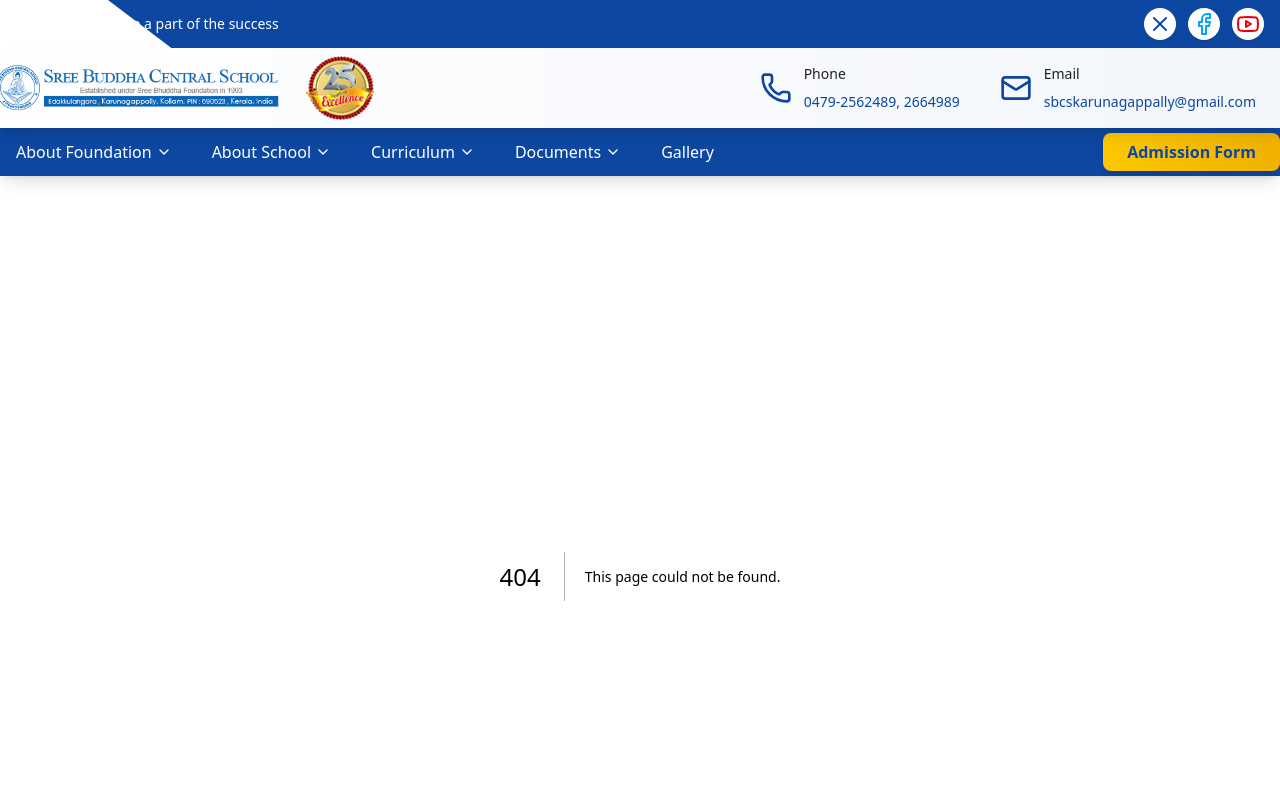
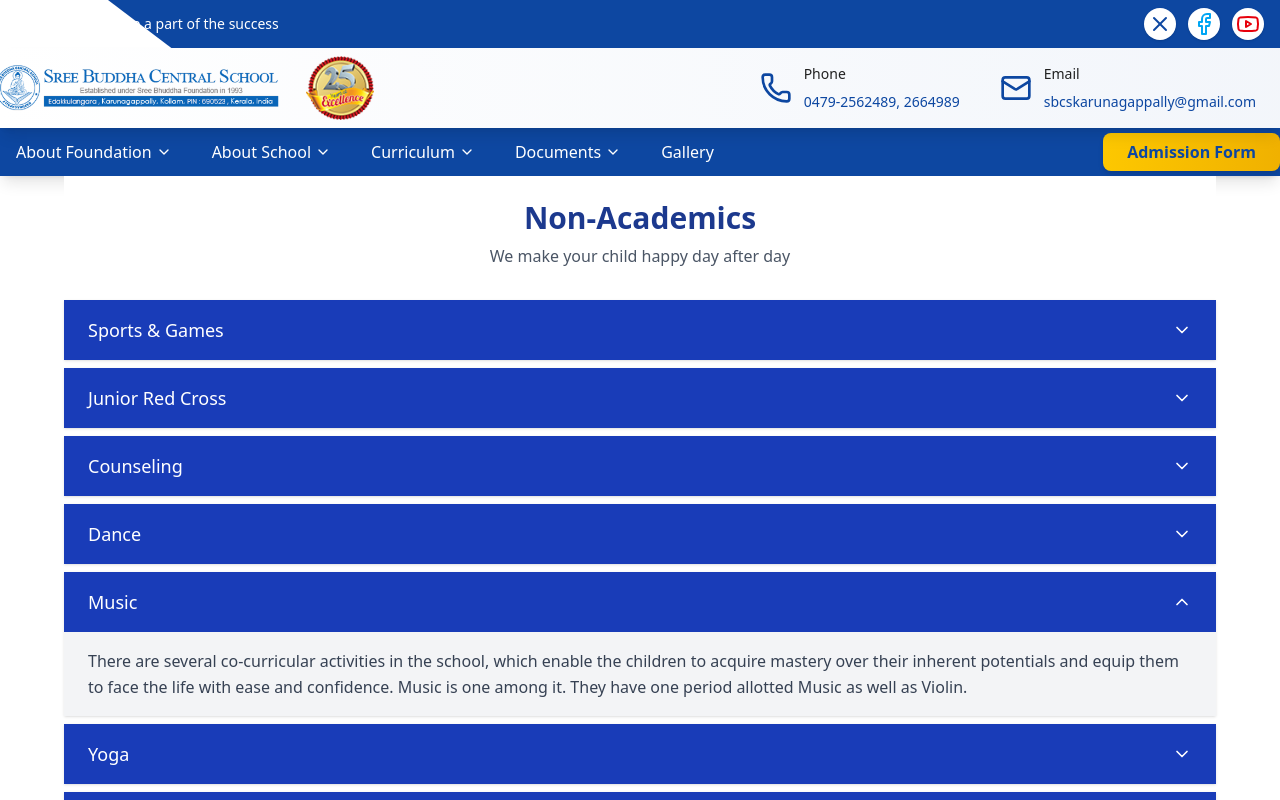
Before and after one commit to astralynetechnologies/sree-budha-school, a Next.js app: page /carriculum/nonacademics in a window 1280 px wide. Before the commit this address had no page. Shown: the top 800 px of the page. Built offline with nearby package versions, Linux system fonts and the light colour scheme.

Commit message:
Add new pages for Labs and Non-Academics, featuring detailed descriptions and interactive sections to enhance curriculum content and user engagement.

```diff
--- /dev/null
+++ b/src/pages/carriculum/labs.jsx
@@ -0,0 +1,94 @@
+import React from 'react';
+
+const labs = () => {
+  const academicSections = [
+    {
+      title: "Computer Science Lab",
+      image: "/computer-lab.png",
+      text: "Computer Education initiates our young students into the captivating world of computing, and introduces them to its wide and ever increasing range of applications. Computer training has been introduced since June 1996. We make sure that high end machines are available for each child. We have two computer labs each for primary as well as higher section. Primary section computer lab is having 15 computers and higher section having 40 computers, printer, speakers, LCD projector as well as internet connection. Online programmes in addition to competitions are held here. We aim at budding technologically talented team of students."
+    },
+    {
+      title: "ATAL Tinkering Lab",
+      image: "/atal-lab.png",
+      text: "The Atal Tinkering Lab, established in our school in 2018 under the Atal Innovation Mission by NITI Aayog, is designed to nurture creativity, innovation, and problem-solving skills among students. The lab is equipped with advanced tools such as 3D printers, robotics kits, microcontrollers, and sensors, enabling hands-on learning and bridging the gap between theory and practice. Guided by experts, students work on real-world projects, develop design-thinking skills, and prepare for future challenges in science, technology, and innovation, shaping them into the innovators and entrepreneurs of tomorrow."
+    },
+    {
+      title: "Physics Lab",
+      image: "/physics-lab.png",
+      text: "What they see is what they learn well and retain – this is the philosophy behind introducing smart class digital learning for students at Sree Buddha. We started Smart Class Facility in our school since 2011.We see how quickly the world is integrating more technology into everyday life. Part of our IT goal is to bring clarity in perception and guidance to our students so they are able to fully utilize these tools and experience how new software, hardware and infrastructures can enhance the way they think, collaborate and innovate. All our classes are equipped with the facility."
+    },
+    {
+      title: "Mathematics Lab",
+      image: "/maths-lab.png",
+      text: "Mathematics lab, a fresh concept in the educational field, helps students to understand mathematical principles through exercises, models and teaching aids. The Maths lab provides an opportunity for the students to discover Mathematics through doing. The activities help to visualise, manipulate, reason and creating interest among children. It is a place to enjoy Mathematics through informal exploration. The activities suitable for students of class 6 to 12 are included in the Mathematics laboratory. The activities are done individually by students under the guidance of a teacher. The activities are intended to give children an experience of doing Maths."
+    },
+    {
+      title: "Chemistry Lab",
+      image: "/chemistry-lab.png",
+      text: "The Chemistry Lab at Sree Buddha Central School is spacious and well-equipped, accommodating 50-60 students at a time. Stocked with all necessary chemicals and reagents as per the NCERT syllabus, it enables teachers and students to carry out a wide range of activities and experiments effectively. Students are trained to follow proper laboratory procedures, familiarize themselves with materials, and review safety data sheets before use. Clear safety rules—such as reporting accidents, keeping pathways clear, tying back hair, and wearing suitable clothing—are strictly followed. This ensures a safe, organized, and engaging environment for exploring the wonders of chemistry through hands-on learning."
+    },
+    {
+      title: "Biology Lab",
+      image: "/library.png",
+      text: "The Biology Lab at our school is well-equipped with preserved specimens, slides, models, and visual charts, fostering scientific curiosity and hands-on learning. Students from classes IX to XII regularly perform practicals, while other classes occasionally use the lab for general science activities. Equipped with updated instruments and materials each year, the lab provides an engaging environment where observation and experimentation enhance understanding, making science learning more interactive, enjoyable, and effective."
+    },
+  ];
+
+  return (
+    <div className="min-h-screen bg-white py-8 md:py-12 px-4 sm:px-6">
+      <div className="max-w-6xl mx-auto">
+        {/* Header Section */}
+        <div className="text-center mb-8 md:mb-12">
+          <h1 className="text-3xl sm:text-4xl font-bold mb-4 text-blue-900">
+            Our Labs
+          </h1>
+          <p className="text-base sm:text-lg text-gray-600">
+            We make your child happy day after day
+          </p>
+        </div>
+
+        {/* Medium of Instruction Section */}
+        <div className="mb-8">
+          <div className="border-l-4 border-blue-600 pl-4 mb-6 md:mb-8">
+            <h2 className="text-lg sm:text-xl font-bold text-blue-900 uppercase tracking-wide">
+              MEDIUM OF INSTRUCTION
+            </h2>
+          </div>
+
+          {/* Content Blocks */}
+          <div className="space-y-8 md:space-y-12">
+            {academicSections.map((section, index) => (
+              <div
+                key={index}
+                className="w-full max-w-full text-dark bg-white rounded-lg overflow-hidden shadow-md md:shadow-lg transition-all duration-300 hover:shadow-xl"
+              >
+                <div className={`flex flex-col ${index % 2 === 0 ? 'md:flex-row' : 'md:flex-row-reverse'} h-full`}>
+                  {/* Image Section */}
+                  <div className="w-full md:w-[301px] flex-shrink-0 h-48 md:h-64">
+                    <img
+                      src={section.image}
+                      alt={section.title}
+                      className="w-full h-full object-cover"
+                    />
+                  </div>
+
+                  {/* Content Section */}
+                  <div className="flex-1 p-4 md:p-6">
+                    <h3 className="text-lg md:text-xl font-semibold mb-3 text-gray-800">
+                      {section.title}
+                    </h3>
+                    <p className="text-sm md:text-base leading-relaxed text-gray-700 text-justify">
+                      {section.text}
+                    </p>
+                  </div>
+                </div>
+              </div>
+            ))}
+          </div>
+        </div>
+      </div>
+    </div>
+  );
+};
+
+export default labs;
--- /dev/null
+++ b/src/pages/carriculum/nonacademics.jsx
@@ -0,0 +1,69 @@
+import React, { useState } from 'react';
+import { ChevronDown, ChevronUp } from 'lucide-react';
+
+const nonacademics = () => {
+  const [expandedSections, setExpandedSections] = useState({
+    music: true // Music section starts expanded as shown in the image
+  });
+
+  const toggleSection = (section) => {
+    setExpandedSections(prev => ({
+      ...prev,
+      [section]: !prev[section]
+    }));
+  };
+
+  const sections = [
+    { id: 'sports', title: 'Sports & Games' },
+    { id: 'redcross', title: 'Junior Red Cross' },
+    { id: 'counseling', title: 'Counseling' },
+    { id: 'dance', title: 'Dance' },
+    {
+      id: 'music',
+      title: 'Music',
+      content: 'There are several co-curricular activities in the school, which enable the children to acquire mastery over their inherent potentials and equip them to face the life with ease and confidence. Music is one among it. They have one period allotted Music as well as Violin.'
+    },
+    { id: 'yoga', title: 'Yoga' },
+    { id: 'houses', title: 'Houses' },
+    { id: 'club', title: 'Club Activities' }
+  ];
+
+  return (
+    <div className="max-w-6xl mx-auto py-6 bg-accent">
+      {/* Header */}
+      <div className="text-center mb-8">
+        <h1 className="text-3xl font-bold text-blue-900 mb-2">Non-Academics</h1>
+        <p className="text-gray-600">We make your child happy day after day</p>
+      </div>
+
+      {/* Accordion Sections */}
+      <div className="space-y-2">
+        {sections.map((section) => (
+          <div key={section.id} className="bg-white shadow-sm overflow-hidden">
+            <button
+              onClick={() => toggleSection(section.id)}
+              className="w-full bg-blue-800 hover:bg-blue-900 text-white px-6 py-4 flex justify-between items-center transition-colors duration-200"
+            >
+              <span className="text-lg font-medium">{section.title}</span>
+              {expandedSections[section.id] ? (
+                <ChevronUp className="w-5 h-5" />
+              ) : (
+                <ChevronDown className="w-5 h-5" />
+              )}
+            </button>
+
+            {expandedSections[section.id] && section.content && (
+              <div className="bg-gray-100 px-6 py-4">
+                <p className="text-gray-700 leading-relaxed">
+                  {section.content}
+                </p>
+              </div>
+            )}
+          </div>
+        ))}
+      </div>
+    </div>
+  );
+};
+
+export default nonacademics;
```
